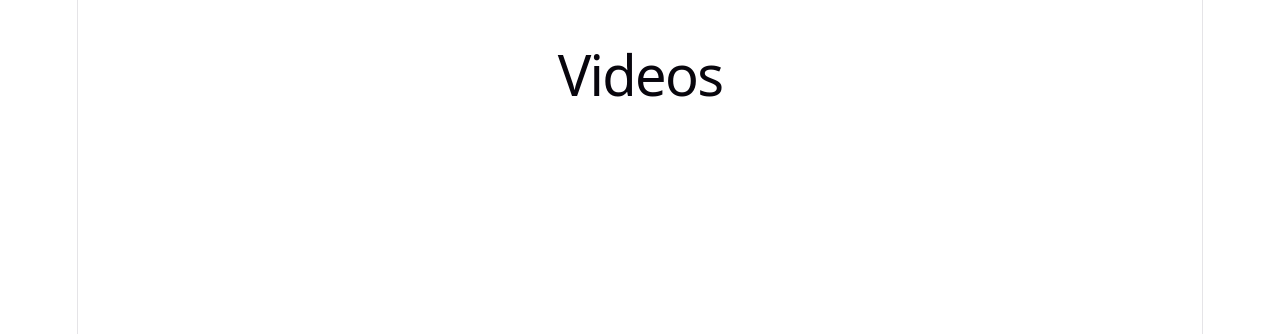
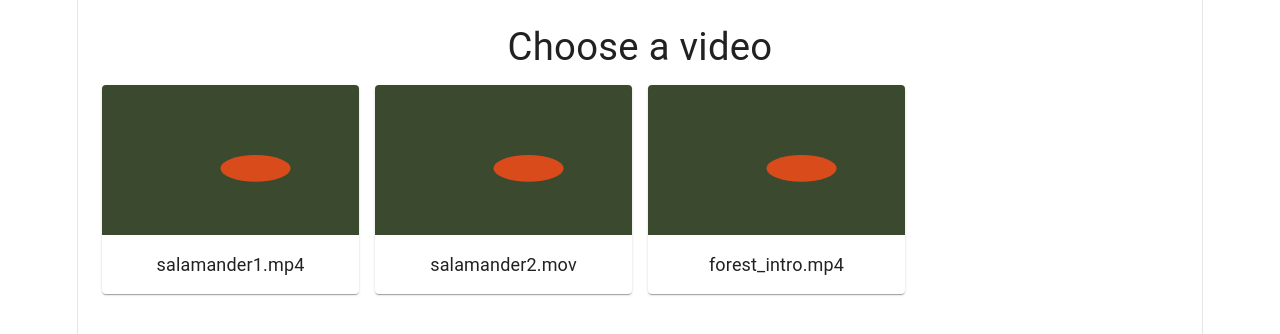
Before and after one commit to kacastillo/centroid-finder-frontend, a React (Vite) app: page /videos in a window 1280 px wide. Shown: the top 334 px of the page. Built offline with nearby package versions, Linux system fonts and the light colour scheme.

Commit message:
forgot to commit videochooser

```diff
--- a/src/pages/VideoChooser.jsx
+++ b/src/pages/VideoChooser.jsx
@@ -2,8 +2,69 @@
  * Video Chooser page: lists the videos from the server.
  * Placeholder for now.
  */
-function VideoChooser() {
-  return <h1>Videos</h1>;
+
+import { useEffect, useState } from "react";
+import Box from "@mui/material/Box";
+import Container from "@mui/material/Container";
+import Typography from "@mui/material/Typography";
+import { getVideos } from "../api/api";
+import VideoCard from "../components/VideoCard";
+import withLoading from "../hoc/withLoading";
+
+// The grid of videos. It only knows how to show a list.
+function VideoList({ videos }) {
+  if (videos.length === 0) {
+    return <Typography>No videos found on the server yet.</Typography>;
+  }
+  return (
+    <Box
+      sx={{
+        display: "grid",
+        gap: 2,
+        gridTemplateColumns: "repeat(auto-fill, minmax(220px, 1fr))",
+      }}
+    >
+      {videos.map((name) => (
+        <VideoCard key={name} filename={name} />
+      ))}
+    </Box>
+  );
 }
 
-export default VideoChooser;
+// The same list, now with a spinner and an error message added by the HOC
+const VideoListWithLoading = withLoading(VideoList);
+
+// Route: /videos
+export default function VideoChooser() {
+  const [videos, setVideos] = useState([]);
+  const [loading, setLoading] = useState(true);
+  const [error, setError] = useState("");
+
+  useEffect(() => {
+    let cancelled = false; // so we don't set state after leaving the page
+
+    getVideos()
+      .then((list) => {
+        if (!cancelled) setVideos(list);
+      })
+      .catch((err) => {
+        if (!cancelled) setError(`Could not load videos: ${err.message}`);
+      })
+      .finally(() => {
+        if (!cancelled) setLoading(false);
+      });
+
+    return () => {
+      cancelled = true;
+    };
+  }, []);
+
+  return (
+    <Container sx={{ py: 3 }}>
+      <Typography variant="h4" gutterBottom>
+        Choose a video
+      </Typography>
+      <VideoListWithLoading loading={loading} error={error} videos={videos} />
+    </Container>
+  );
+}
```
